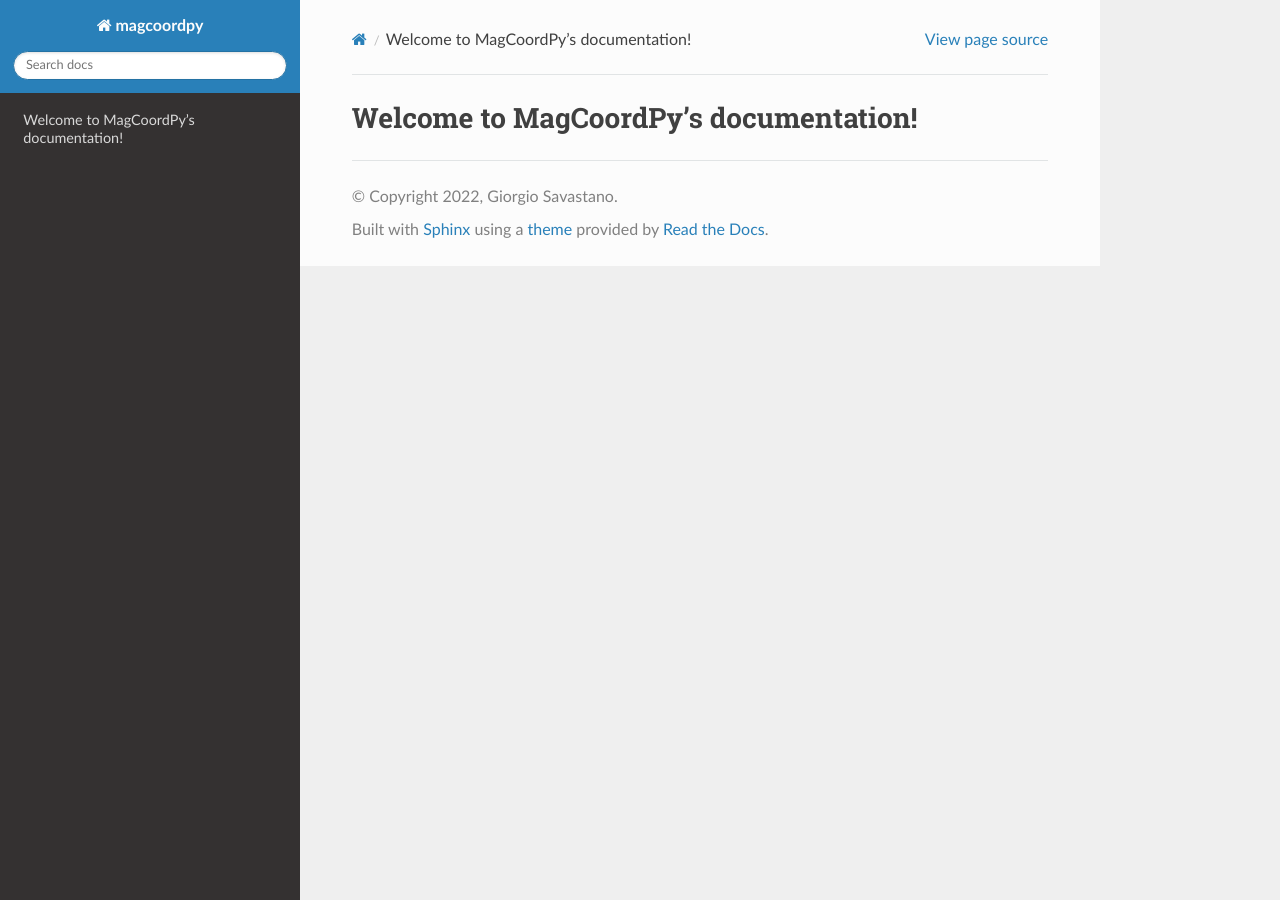
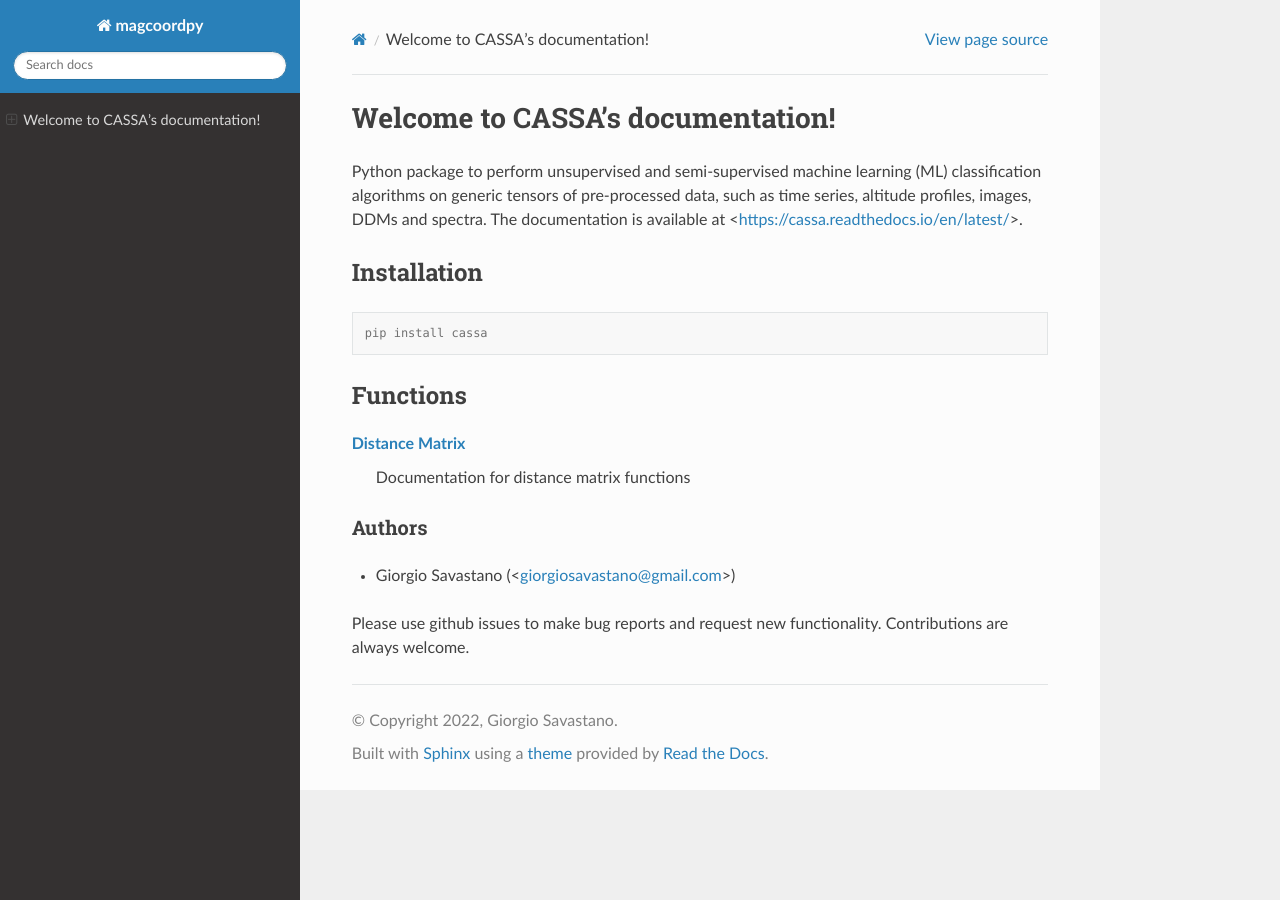
Before and after one commit to SpireGiorgioSavastano/cassa, a Sphinx documentation site: the page built from docs/source/index.rst, in a window 1280 px wide. Built offline with Sphinx 7.4.7 and the Read the Docs theme 2.0.0, drawn with Linux system fonts in a browser that asks for light colours.

Commit message:
improved docs (#4)
Co-authored-by: Giorgio Savastano <giorgio.savastano@uniroma1.it>

```diff
--- /dev/null
+++ b/docs/source/distance_matrix.rst
@@ -0,0 +1,6 @@
+Distance Matrix
+===============
+
+.. automodule:: distance_matrix
+    :members:
+    :show-inheritance:
--- a/docs/source/index.rst
+++ b/docs/source/index.rst
@@ -1,2 +1,31 @@
-Welcome to MagCoordPy's documentation!
+Welcome to CASSA's documentation!
 ======================================
+
+Python package to perform unsupervised and semi-supervised machine learning (ML) classification algorithms on generic tensors of pre-processed data, such as time series, altitude profiles, images, DDMs and spectra.
+The documentation is available at <https://cassa.readthedocs.io/en/latest/>.
+
+
+Installation
+~~~~~~~~~~~~
+
+.. code-block:: console
+
+    pip install cassa
+
+Functions
+~~~~~~~~~
+
+.. toctree::
+   :maxdepth: 2
+   :caption: Contents:
+
+:doc:`distance_matrix`
+    Documentation for distance matrix functions
+
+
+Authors
+-------
+
+- Giorgio Savastano (<giorgiosavastano@gmail.com>)
+
+Please use github issues to make bug reports and request new functionality. Contributions are always welcome.
```
Also changed, not shown: README.md (+4 -0 lines), 1 other file.
